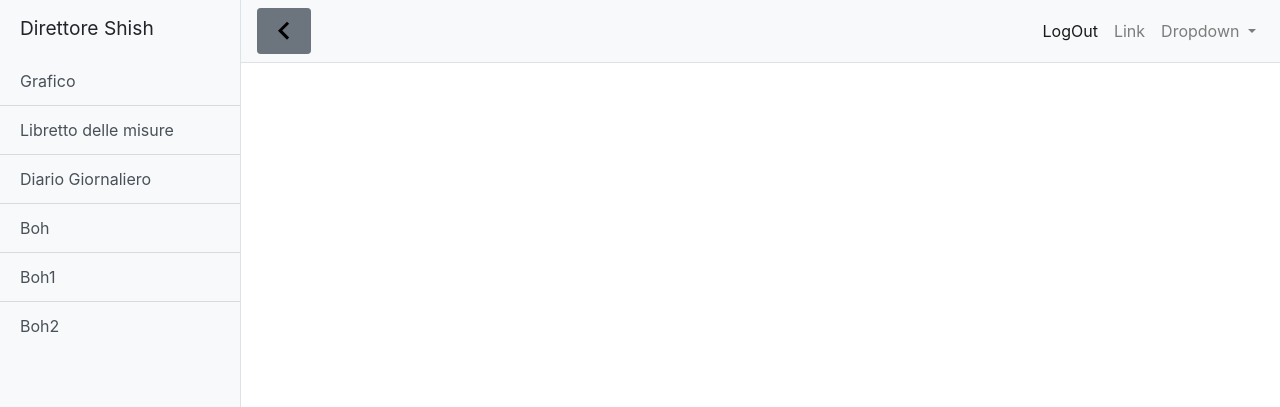
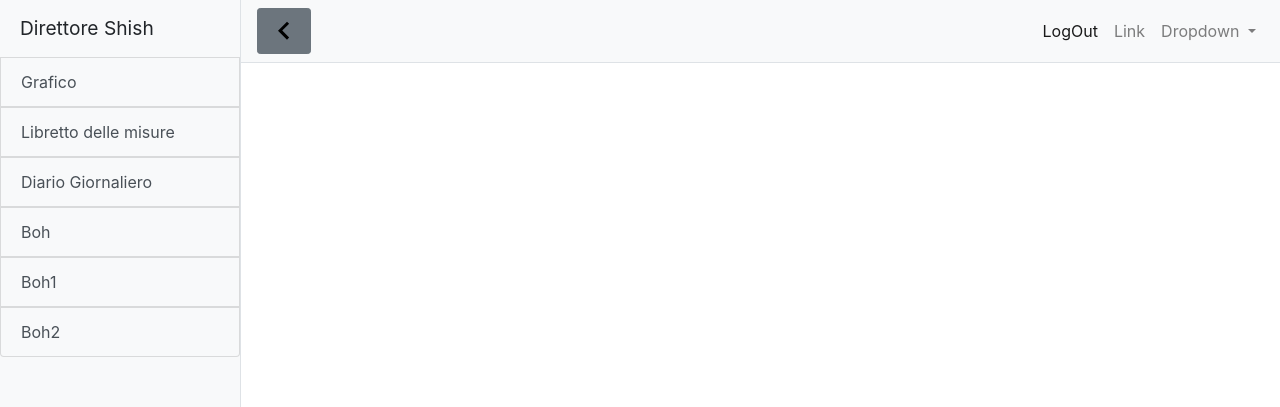
Before and after one commit to HeavyRainLQ/Progetto_IDS, an Angular app in the folder progetto-IDS/: page /login in a window 1280 px wide. Both pictures are taken after typing "Sample", "Sample123" into the empty fields and a click on the input "Log In". Shown: the top 407 px of the page. Built offline with nearby package versions, Linux system fonts and the light colour scheme.

Commit message:
aggiunto il collapse sulla sidebar

```diff
--- a/progetto-IDS/src/app/graph/graph.component.ts
+++ b/progetto-IDS/src/app/graph/graph.component.ts
@@ -31,7 +31,7 @@ export class GraphComponent implements OnInit {
 
 
     }, {
-      label: 'Number of Items Sold in Months',
+      label: 'Shish',
          data: [10,6 , 7, 9, 6, 4,2,15,4,9,8],
          fill:false,
          lineTension:0.2,
--- a/progetto-IDS/src/app/menu/menu.component.css
+++ b/progetto-IDS/src/app/menu/menu.component.css
@@ -46,4 +46,7 @@
   #wrapper.toggled #sidebar-wrapper {
     margin-left: -15rem;
   }
+
+
+
 }
--- a/progetto-IDS/src/app/menu/menu.component.html
+++ b/progetto-IDS/src/app/menu/menu.component.html
@@ -5,12 +5,27 @@
     <div class="bg-light border-right" id="sidebar-wrapper">
       <div class="sidebar-heading">Direttore Shish </div>
       <div class="list-group list-group-flush">
-        <a [routerLink]="['/area-direttore',{outlets:{ 'reserved': ['graph']}}]" class="list-group-item list-group-item-action bg-light">Grafico</a>
-        <a  class="list-group-item list-group-item-action bg-light">Libretto delle misure</a>
-        <a  class="list-group-item list-group-item-action bg-light">Diario Giornaliero</a>
-        <a  class="list-group-item list-group-item-action bg-light">Boh</a>
-        <a  class="list-group-item list-group-item-action bg-light">Boh1</a>
+        <ul class="list-group">
+            <li><a [routerLink]="['/area-direttore',{outlets:{ 'reserved': ['graph']}}]" class="list-group-item list-group-item-action bg-light">Grafico</a>
+              </li>
+              <li><a  class="list-group-item list-group-item-action bg-light">Libretto delle misure</a>
+              </li>
+                <li><a  class="list-group-item list-group-item-action bg-light">Diario Giornaliero</a>
+                </li>
+                  <li><a  class="list-group-item list-group-item-action bg-light">Boh</a>
+                  </li>
+                  <li><a  class="list-group-item list-group-item-action bg-light " id="btn-1" data-toggle="collapse" data-target="#submenu1">Boh1</a>
+                  <ul class="list-group list-group-item-action bg-light collapse " id="submenu1"  >
+                  <li><a class="list-group-item list-group-item-action bg-light"href="#">Link 2.1</a>
+                  </li>
+                  <li><a class="list-group-item list-group-item-action bg-light" href="#">Link 2.2</a>
+                  </li>
+                  <li><a class="list-group-item list-group-item-action bg-light" href="#">Link 2.3</a>
+                  </li>
+                  </ul>
+                </li>
         <a  class="list-group-item list-group-item-action bg-light">Boh2</a>
+      </ul>
       </div>
     </div>
     <!-- /#sidebar-wrapper -->
```
